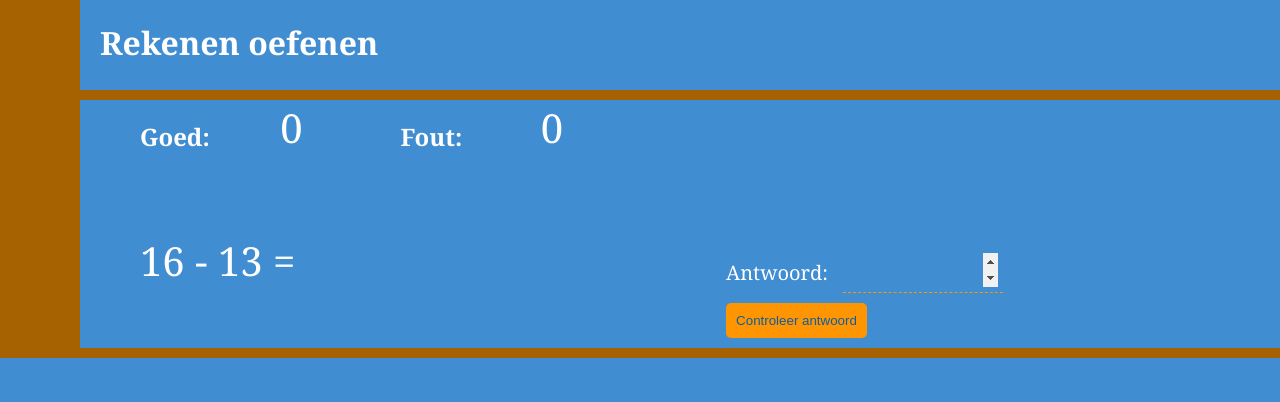
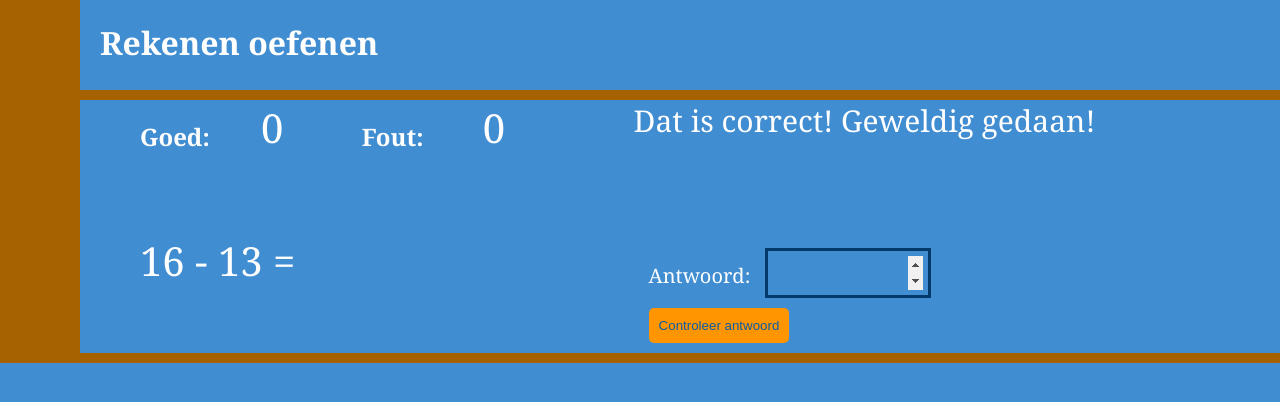
Before and after one commit to seamyd/calc-practice, a React (Create React App) app: page / in a window 1280 px wide. Shown: the top 402 px of the page. Built offline with nearby package versions, Linux system fonts and the light colour scheme.

Commit message:
make input a it more visible
- I know this UI still makes your eyes bleed :D

```diff
--- a/src/containers/AnswerForm.tsx
+++ b/src/containers/AnswerForm.tsx
@@ -18,11 +18,11 @@ const StyledAnswerForm = styled.div`
   }
 
   input[type=number] {
-    background: transparent;
+    background: ${({ theme }) => theme.colors.compl.light};
     border: none;
     font-size: 3rem;
     margin-left: 1.5rem;
-    border-bottom: 1px dashed ${({ theme }) => theme.colors.prim.dim};
+    border: 2px solid ${({ theme }) => theme.colors.compl.dim};
     width: 15rem;
     outline: none;
     padding: 0.5rem;
@@ -30,7 +30,7 @@ const StyledAnswerForm = styled.div`
   }
 
   input[type=number]:focus {
-    border-bottom: 1px dashed ${({ theme }) => theme.colors.prim.bright};
+    border: 3px solid ${({ theme }) => theme.colors.compl.dark};
   }
 
   input[type=submit],
--- a/src/containers/Calculation.tsx
+++ b/src/containers/Calculation.tsx
@@ -29,7 +29,7 @@ const StyledAnswer = styled.div`
 const StyledFeedback = styled.div`
   grid-column: 2 / 3;
   grid-row: 1 / 2;
-  font-size: 2rem;
+  font-size: 3rem;
 `
 
 enum Operation { Add, Sub }
@@ -107,9 +107,7 @@ export const Calculation: React.FC = () => {
           <AnswerForm checkAnswer={checkAnswer} />
         </StyledAnswer>
         <StyledFeedback>
-          {incorrect &&
-            `Helaas ${answer} was niet goed`
-          }
+          {incorrect ? `Helaas ${answer} was niet goed` : 'Dat is correct! Geweldig gedaan!'}
         </StyledFeedback>
       </StyledCalculation>
     </ResultsContext.Provider>
```
